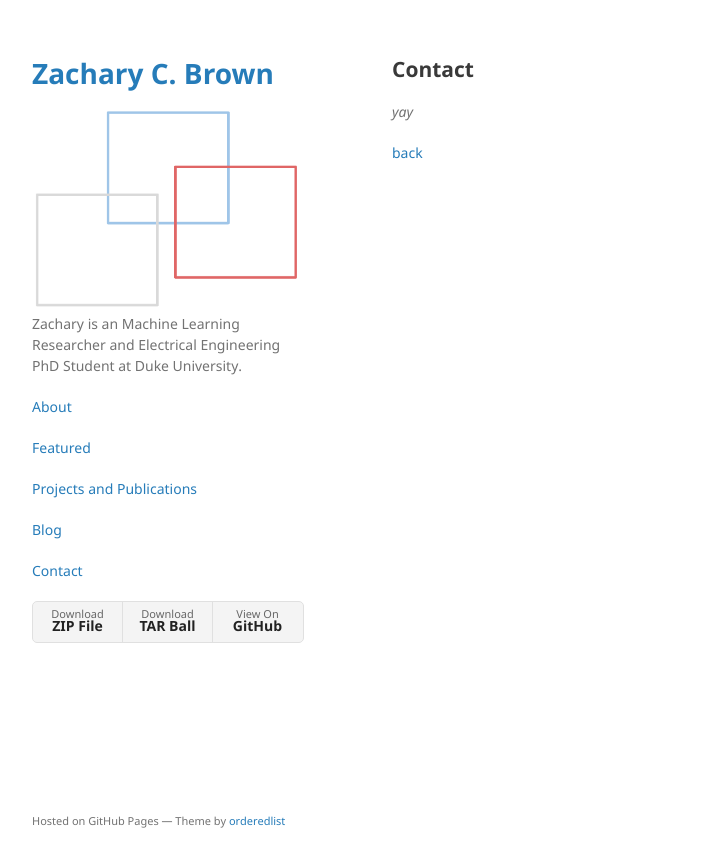
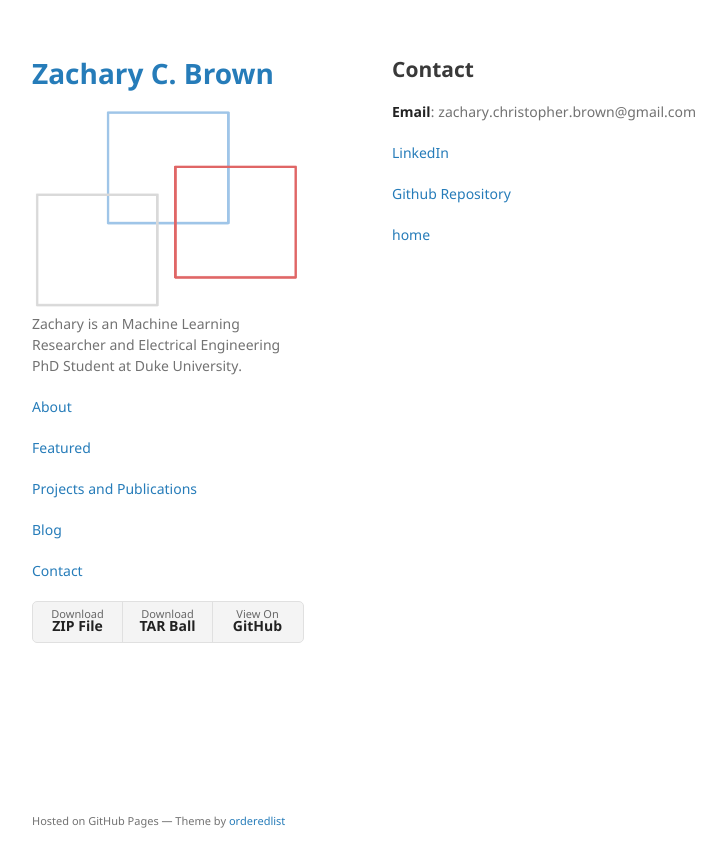
Before and after one commit to zacharycbrown/zacharycbrown.github.io, a Jekyll site: the page built from contact.md, in a window 1280 px wide. Shown: the top 867 px of the page, without its empty margins (178-904 px from the left). Built offline with Jekyll 4.4.1, drawn with Linux system fonts in a browser that asks for light colours; our own code applies the rules of GitHub Pages for plain Markdown files.

Commit message:
Initial Contact Information posted

```diff
--- a/contact.md
+++ b/contact.md
@@ -4,6 +4,10 @@ layout: default
 
 ## Contact
 
-_yay_
+**Email**: zachary.christopher.brown@gmail.com
 
-[back](./)
+[LinkedIn](linkedin.com/in/zacharycbrown)
+
+[Github Repository](github.com/zacharycbrown)
+
+[home](./)
```
